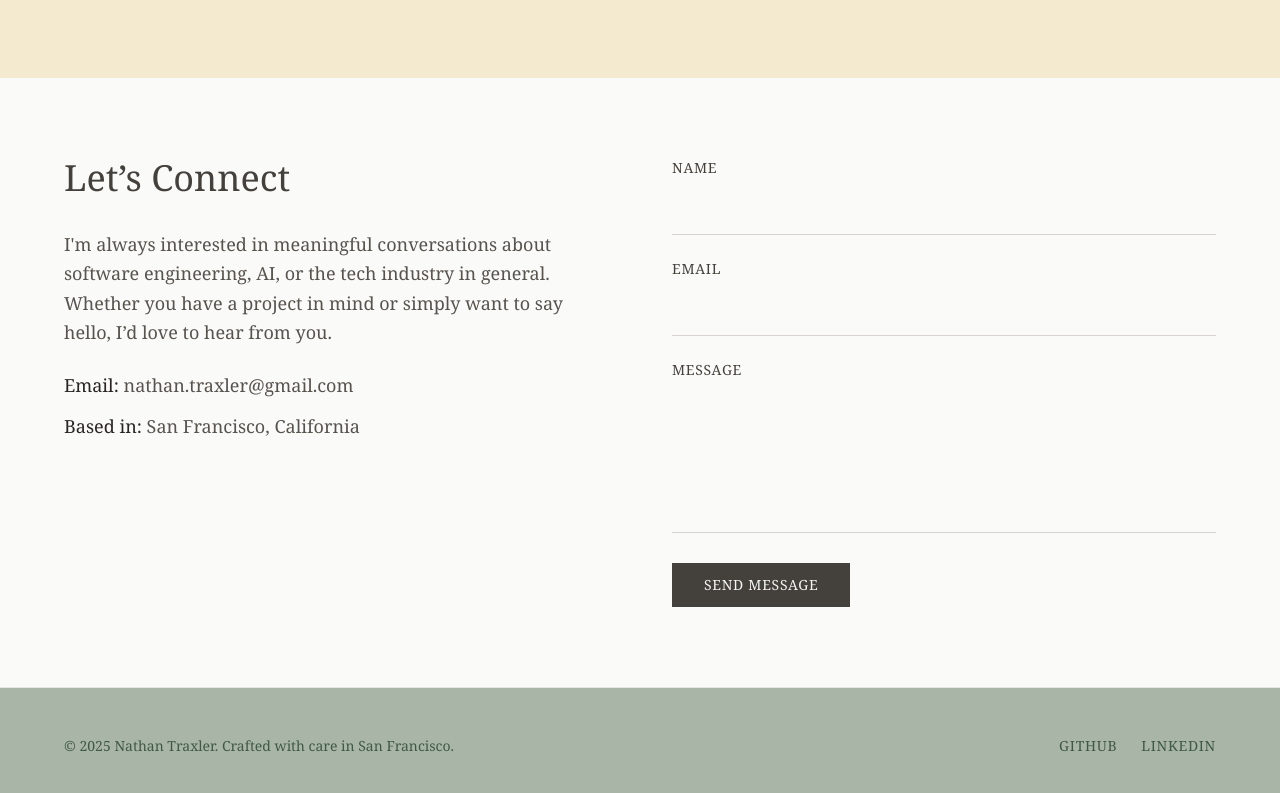
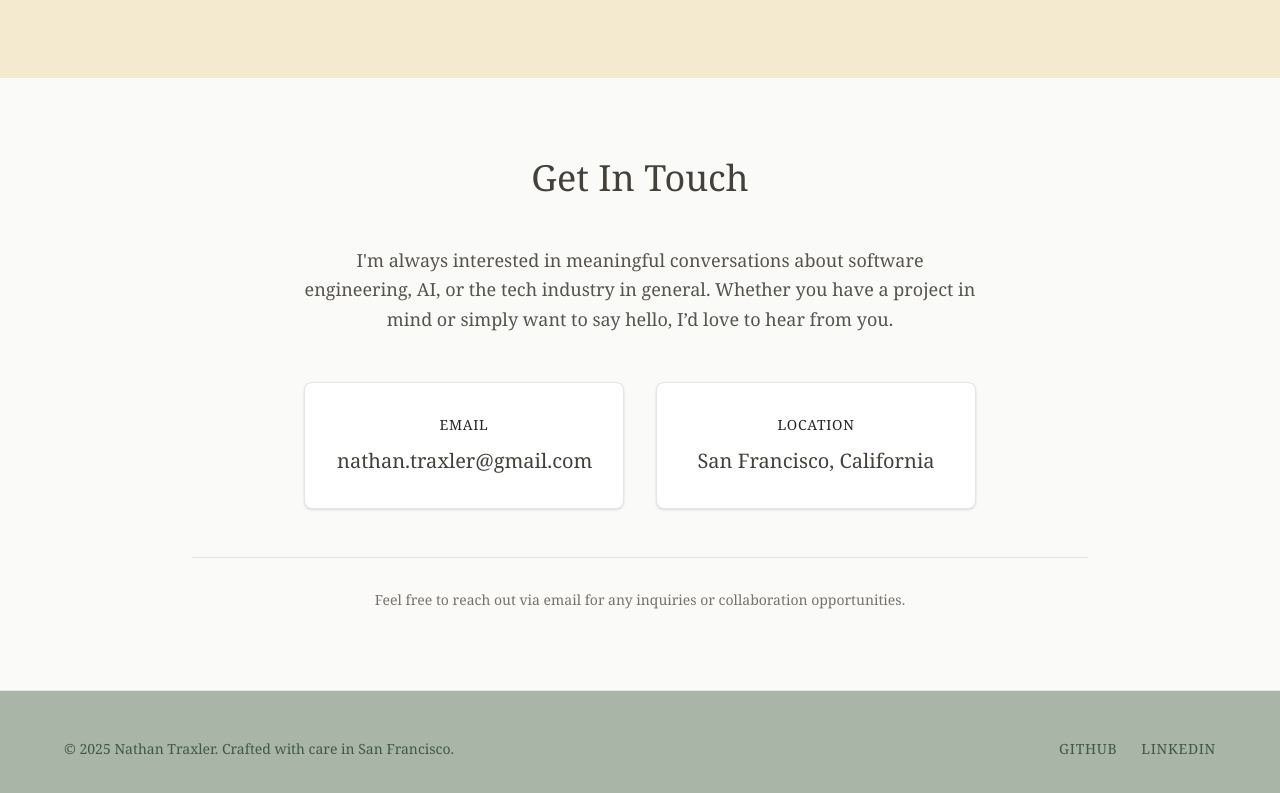
Before and after one commit to nathantraxler4/personal-website, a Next.js app: page / in a window 1280 px wide. Shown: the part 2737-3530 px from the top of the page. Built offline with nearby package versions, Linux system fonts and the light colour scheme.

Commit message:
Update the Contact section to be read only

```diff
--- a/src/components/ContactSection.tsx
+++ b/src/components/ContactSection.tsx
@@ -1,57 +1,39 @@
-"use client";
-
 export default function ContactSection() {
   return (
     <section id="contact" className="py-20 px-6 bg-stone-50">
-      <div className="max-w-6xl mx-auto">
-        <div className="grid md:grid-cols-2 gap-16">
-          <div>
-            <h2 className="text-4xl font-light text-stone-700 mb-8">Let&rsquo;s Connect</h2>
-            <div className="space-y-6 text-lg leading-relaxed text-stone-600 font-light">
-              <p>
+      <div className="max-w-4xl mx-auto text-center">
+        <h2 className="text-4xl font-light text-stone-700 mb-12">Get In Touch</h2>
+
+        <div className="space-y-8 text-lg leading-relaxed text-stone-600 font-light">
+          <p className="max-w-2xl mx-auto">
             I&apos;m always interested in meaningful conversations about software engineering, AI,
             or the tech industry in general. Whether you have a project in mind or simply
             want to say hello, I&rsquo;d love to hear from you.
           </p>
-              <div className="space-y-3">
-                <p>
-                  <span className="text-stone-800">Email:</span>{' '}
-                  <a href="mailto:nathan.traxler@gmail.com" className="hover:text-stone-800 transition-colors">
+
+          <div className="grid md:grid-cols-2 gap-8 max-w-2xl mx-auto mt-12">
+            <div className="bg-white p-8 rounded-lg shadow-sm border border-stone-200">
+              <h3 className="text-sm text-stone-800 mb-3 tracking-wider font-medium">EMAIL</h3>
+              <a
+                href="mailto:nathan.traxler@gmail.com"
+                className="text-xl text-stone-700 hover:text-stone-900 transition-colors"
+              >
                 nathan.traxler@gmail.com
               </a>
-                </p>
-                <p>
-                  <span className="text-stone-800">Based in:</span> San&nbsp;Francisco, California
+            </div>
+
+            <div className="bg-white p-8 rounded-lg shadow-sm border border-stone-200">
+              <h3 className="text-sm text-stone-800 mb-3 tracking-wider font-medium">LOCATION</h3>
+              <p className="text-xl text-stone-700">
+                San Francisco, California
               </p>
             </div>
           </div>
-          </div>
 
-          <div className="space-y-6">
-            <div>
-              <label className="block text-sm text-stone-700 mb-2 tracking-wider">NAME</label>
-              <input
-                type="text"
-                className="w-full border-b border-stone-300 bg-transparent py-3 text-stone-700 focus:border-stone-600 focus:outline-none transition-colors"
-              />
-            </div>
-            <div>
-              <label className="block text-sm text-stone-700 mb-2 tracking-wider">EMAIL</label>
-              <input
-                type="email"
-                className="w-full border-b border-stone-300 bg-transparent py-3 text-stone-700 focus:border-stone-600 focus:outline-none transition-colors"
-              />
-            </div>
-            <div>
-              <label className="block text-sm text-stone-700 mb-2 tracking-wider">MESSAGE</label>
-              <textarea
-                rows={5}
-                className="w-full border-b border-stone-300 bg-transparent py-3 text-stone-700 focus:border-stone-600 focus:outline-none transition-colors resize-none"
-              ></textarea>
-            </div>
-            <button className="bg-stone-700 text-stone-100 px-8 py-3 text-sm tracking-wider hover:bg-stone-800 transition-colors duration-300 font-light">
-              SEND MESSAGE
-            </button>
+          <div className="mt-12 pt-8 border-t border-stone-200">
+            <p className="text-sm text-stone-500">
+              Feel free to reach out via email for any inquiries or collaboration opportunities.
+            </p>
           </div>
         </div>
       </div>
```
Lines whose indentation alone changed are shown as unchanged.
